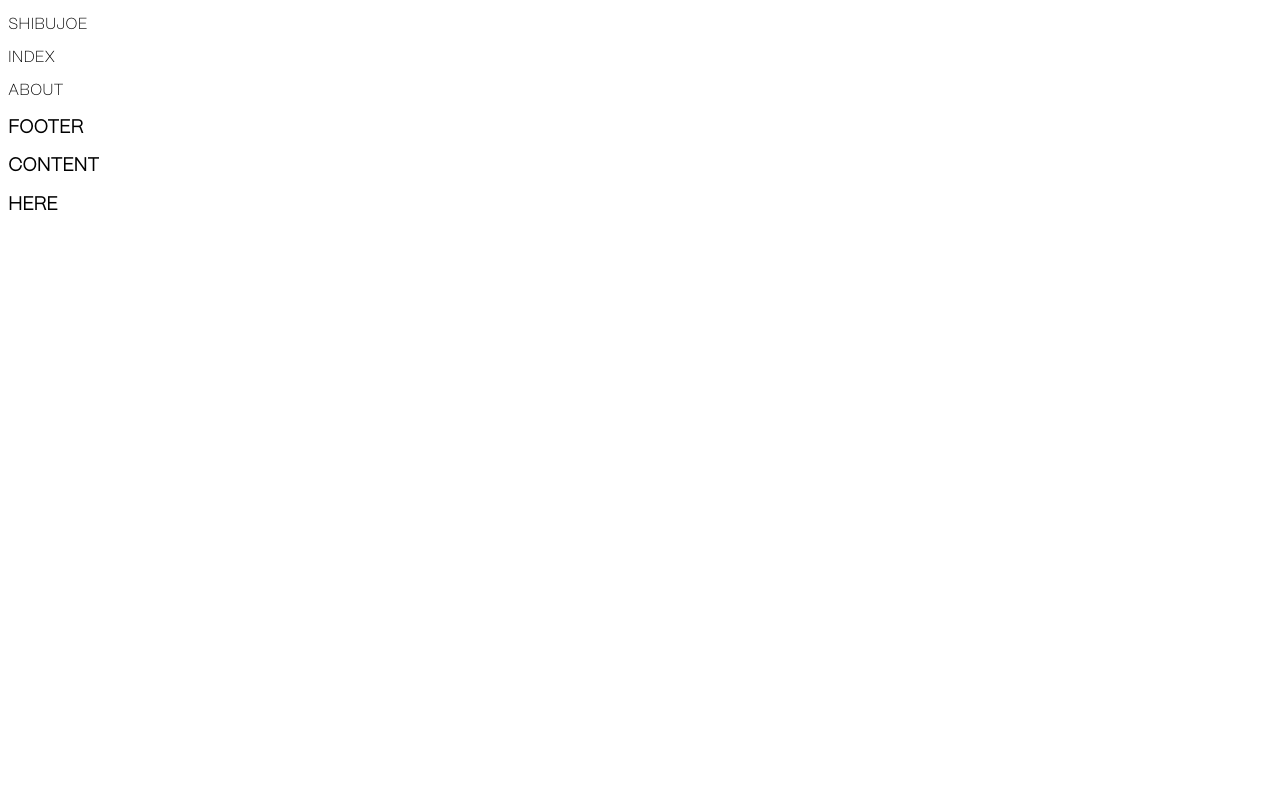
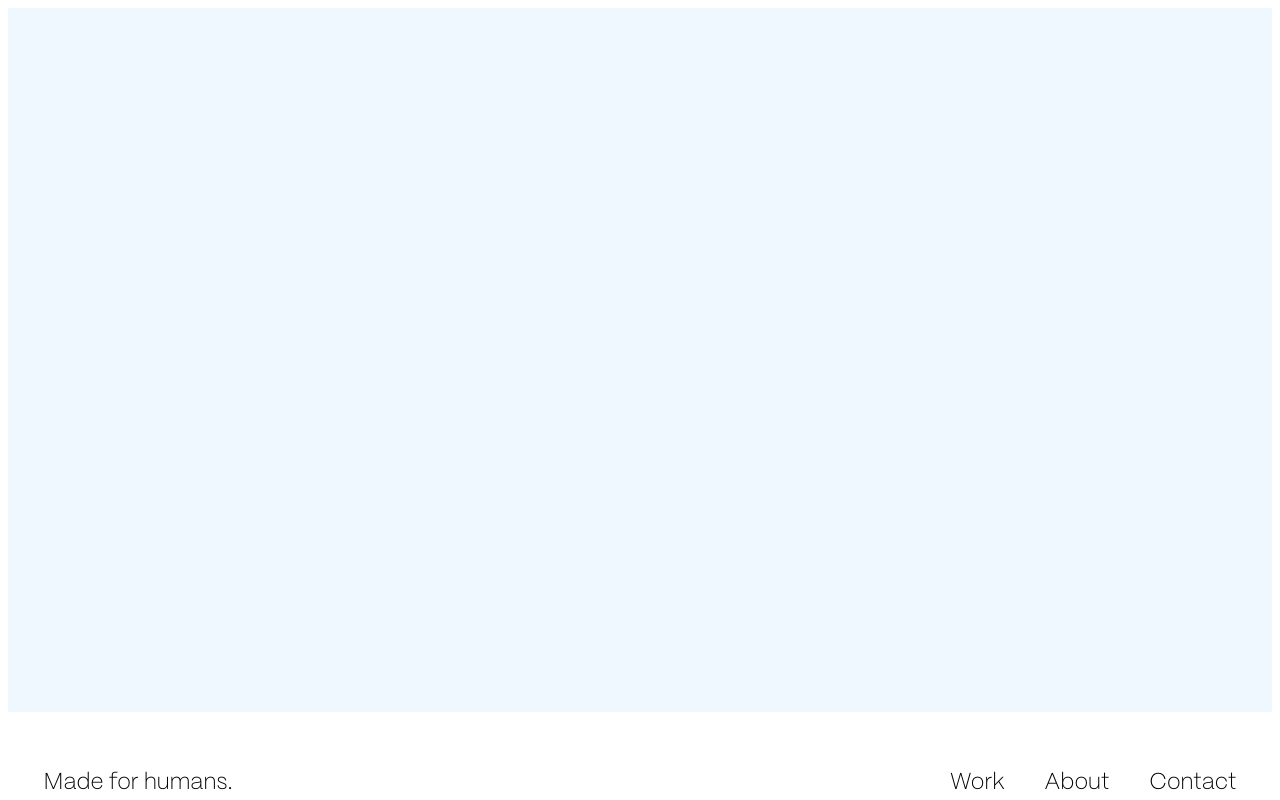
Before and after one commit to ShivamBh/shibujoe-v1, a Next.js app: page / in a window 1280 px wide. Shown: the top 800 px of the page. Built offline with nearby package versions, Linux system fonts and the light colour scheme.

Commit message:
remove tailwind, use scss modules

```diff
--- /dev/null
+++ b/components/Banner/banner.module.scss
@@ -0,0 +1,5 @@
+.banner {
+  width: 100%;
+  height: 88vh;
+  background-color: aliceblue;
+}
--- a/components/Banner/index.tsx
+++ b/components/Banner/index.tsx
@@ -1,8 +1,11 @@
+import cn from "clsx";
+import s from "./banner.module.scss";
+
 function Banner() {
   return (
-    <section className="intro-banner h-[40rem] flex justify-between align-top gap-8 mt-4">
-      <div className="banner-project-1 bg-hero-1 bg-cover w-2/5 rounded-sm"></div>
-      <div className="banner-project-2 bg-hero-2 bg-cover w-3/5 rounded-sm"></div>
+    <section className={cn(s.banner)}>
+      <div className={cn(s["banner-image"])}></div>
+      {/* <div className="banner-project-2 bg-hero-2 bg-cover w-3/5 rounded-sm"></div> */}
     </section>
   );
 }
--- a/components/Navbar/index.tsx
+++ b/components/Navbar/index.tsx
@@ -1,14 +1,18 @@
-function Header() {
+import cn from "clsx";
+import s from "./navbar.module.scss";
+
+function Navbar() {
   return (
     <>
-      <div className="navbar-main text-slate-50">
-        <div className="navbar-wrapper flex justify-between text-xl align-top">
-          <div className="navbar-branding ">
-            <p className="logo-text text-8xl">SHIBUJOE</p>
+      <div className={cn(s.navbar)}>
+        <div className={cn(s["navbar-wrapper"])}>
+          <div className={cn(s.branding)}>
+            <p className="navbar-text">Made for humans.</p>
           </div>
-          <div className="navbar-menu flex flex-col justify-start text-right">
-            <p className="menu-text">INDEX</p>
-            <p className="menu-text">ABOUT</p>
+          <div className={cn(s.menu)}>
+            <p>Work</p>
+            <p>About</p>
+            <p>Contact</p>
           </div>
         </div>
       </div>
@@ -16,4 +20,4 @@ function Header() {
   );
 }
 
-export default Header;
+export default Navbar;
--- /dev/null
+++ b/components/Navbar/navbar.module.scss
@@ -0,0 +1,28 @@
+.navbar {
+  border-bottom: 1px solid black;
+
+  & .navbar-wrapper {
+    width: 100%;
+    display: flex;
+    justify-content: space-between;
+    align-items: center;
+  }
+  @include desktop {
+    margin: desktop-vw(40px);
+  }
+}
+
+.branding {
+  font-size: 1.8vw;
+}
+
+.menu {
+  display: flex;
+  width: 24%;
+  justify-content: space-between;
+  align-items: center;
+
+  & p {
+    font-size: 1.8vw;
+  }
+}
--- a/components/SiteContainer/index.tsx
+++ b/components/SiteContainer/index.tsx
@@ -1,11 +1,11 @@
 import React from "react";
+import cn from "clsx";
+import s from "./site-container.module.scss";
 
 function SiteContainer({ children }: { children: React.ReactNode }) {
   return (
     <>
-      <div className="site-container p-8 min-h-screen bg-stone-900">
-        {children}
-      </div>
+      <div className={cn(s["site-container"])}>{children}</div>
     </>
   );
 }
--- /dev/null
+++ b/components/SiteContainer/site-container.module.scss
@@ -0,0 +1,4 @@
+.site-container {
+  width: 100%;
+  min-height: 100vh;
+}
--- a/pages/_app.tsx
+++ b/pages/_app.tsx
@@ -4,8 +4,10 @@ import Layout from "../components/Layout";
 
 export default function App({ Component, pageProps }: AppProps) {
   return (
-    <Layout>
-      <Component {...pageProps} />
-    </Layout>
+    <>
+      <Layout>
+        <Component {...pageProps} />
+      </Layout>
+    </>
   );
 }
```
Also changed, not shown: styles/_fonts.scss (+21 -0 lines).
